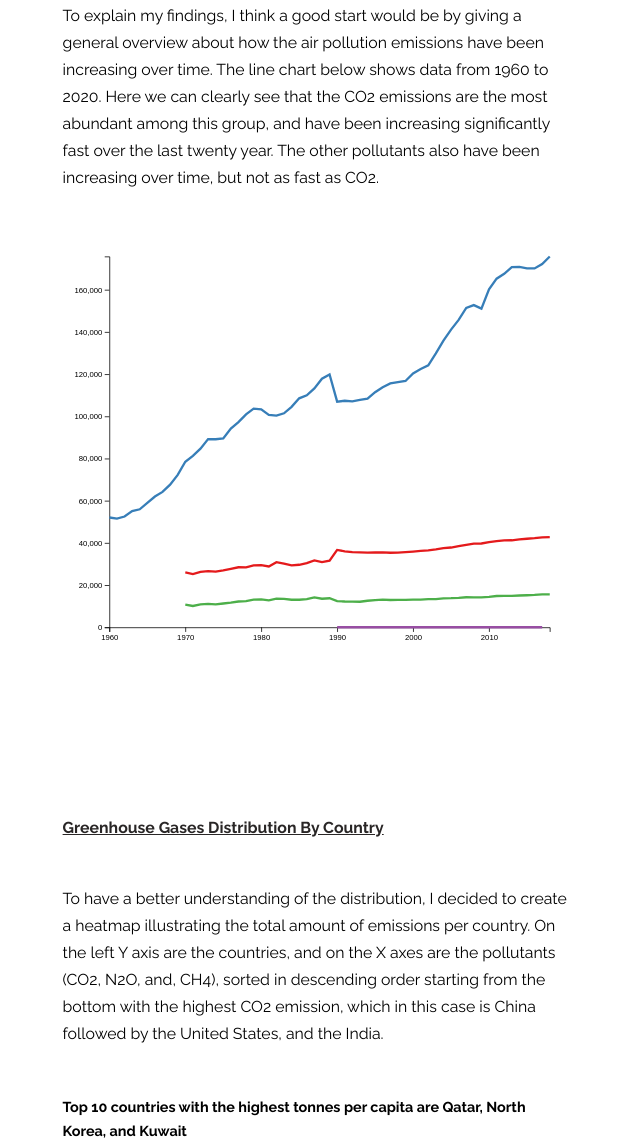
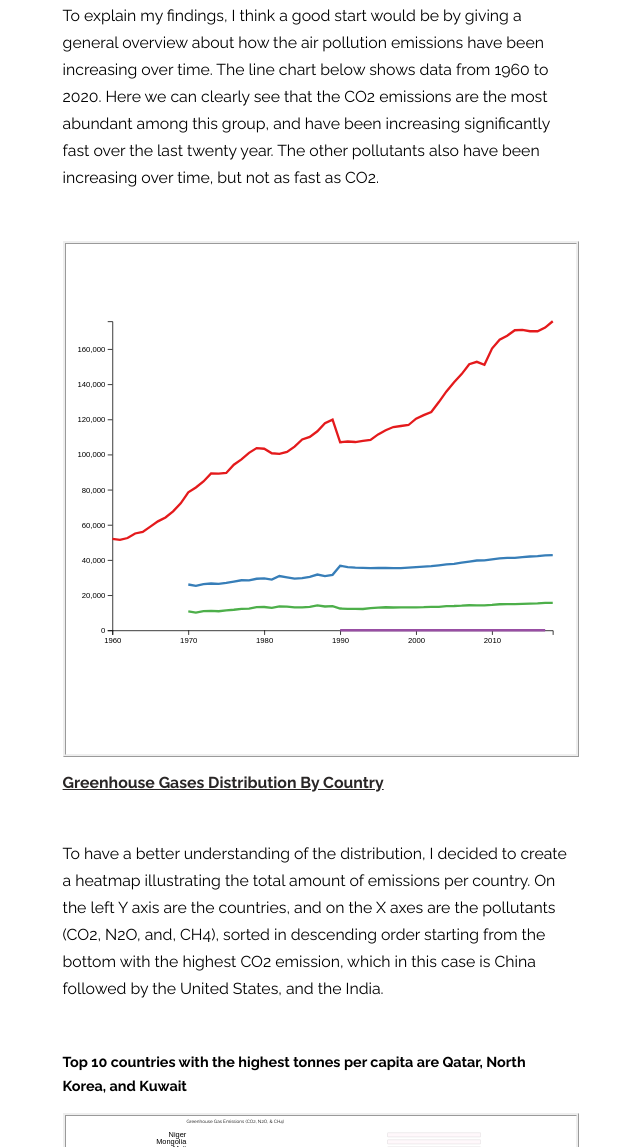
Before and after one commit to kathiavf16/ms_final, a plain HTML site: page index.html in a window 1280 px wide. Shown: the part 1737-2884 px from the top of the page, without its empty margins (421-1061 px from the left). Drawn offline with Linux system fonts and the light colour scheme; a web font is replaced by a local one.

Commit message:
layout progress

```diff
--- a/Line.js
+++ b/Line.js
@@ -4,7 +4,7 @@ class Line {
 
         // Code goes here
        const margin = {
-               top: 20,
+               top: 100,
                right: 30,
                bottom: 0,
                left: 60
@@ -58,7 +58,7 @@ class Line {
 
            // color palette
            const color = d3.scaleOrdinal()
-               .range(['#e41a1c', '#377eb8', '#4daf4a', '#984ea3', '#ff7f00', '#ffff33', '#a65628', '#f781bf', '#999999'])
+               .range(['#377eb8','#e41a1c', '#4daf4a', '#984ea3'])
 
            // Draw the line
            svg.selectAll(".line")
--- a/index.html
+++ b/index.html
@@ -85,10 +85,8 @@
             not as fast as CO2.</p> <br> <br>
 
         <div class="svg-container" id="line">
-
-
         </div>
-    </section><br><br><br>
+    </section>
     <section>
         <h3 class="h3-body"><u>Greenhouse Gases Distribution By Country</u></h3> <br>
         <p>To have a better understanding of the distribution, I decided to create a heatmap illustrating the total
@@ -224,7 +222,7 @@
                  eum.
                  Affert laboramus repudiandae nec et. Inciderint efficiantur his ad. Eum no molestiae voluptatibus.</p>
 
-             <div class="wrapper" id="">
+             <div class="svg-container-w" id="">
                 <iframe title="" aria-label="Map" id="datawrapper-chart-Ssxdh" src="https://datawrapper.dwcdn.net/Ssxdh/2/"
                     scrolling="no" frameborder="0" style="width: 0; min-width: 100% !important; border: none;" height="338"></iframe>
                 <script type="text/javascript">
--- a/style.css
+++ b/style.css
@@ -154,6 +154,7 @@ color: #292626;
     vertical-align: top;
     overflow: hidden;
     align-content: center;
+    border-style: ridge;
 
 
 }
```
